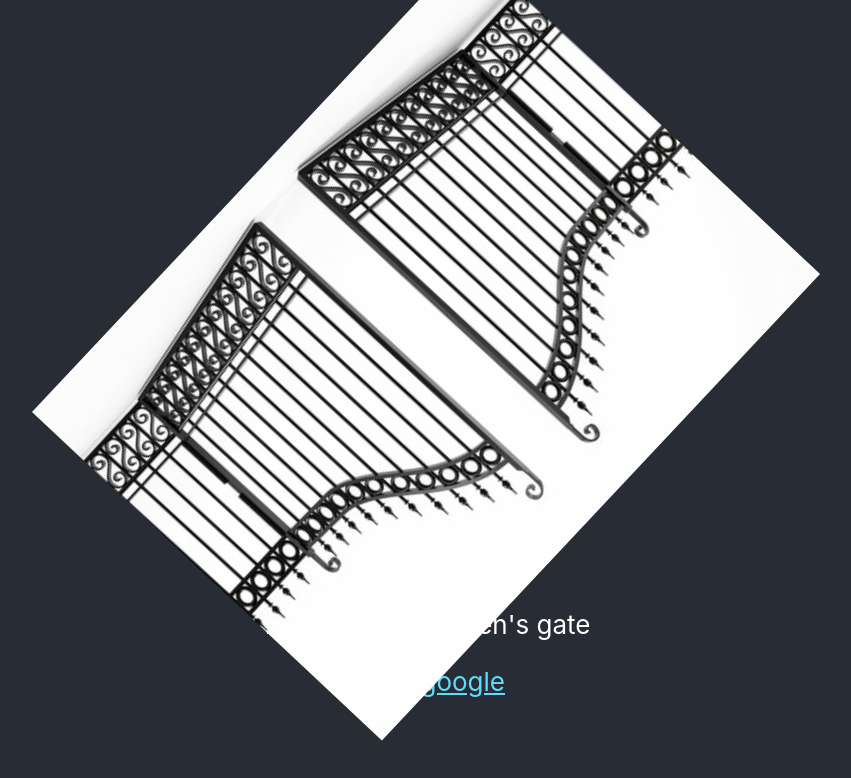
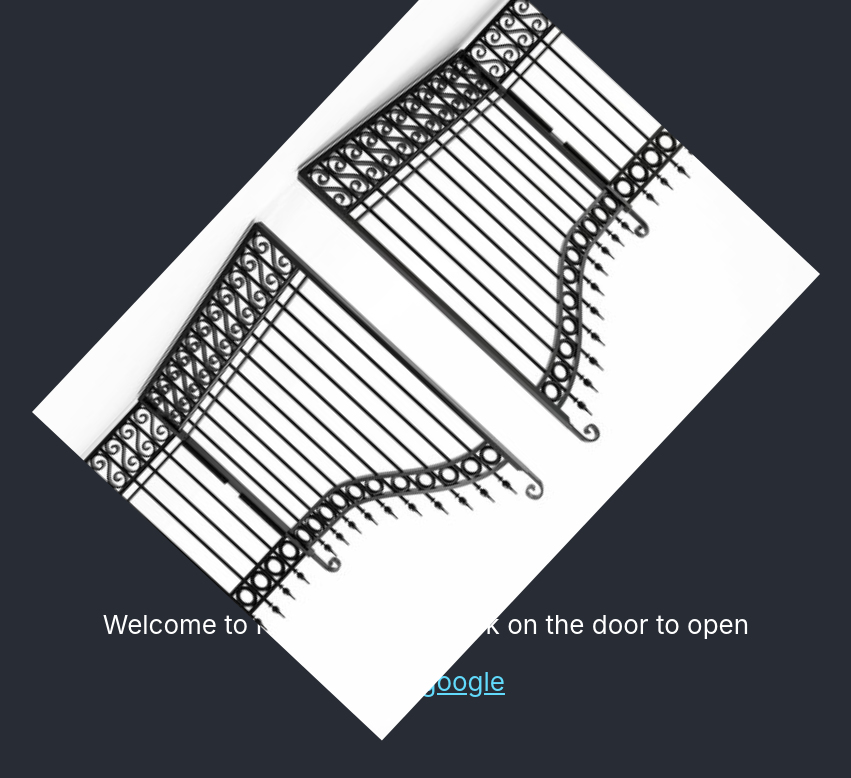
Before and after one commit to k33ngTomide/heavengate, a React (Create React App) app: page / in a window 1280 px wide. Shown: the top 778 px of the page, without its empty margins (214-1065 px from the left). Built offline with nearby package versions, Linux system fonts and the light colour scheme.

Commit message:
eddited the workflow

```diff
--- a/src/App.js
+++ b/src/App.js
@@ -8,6 +8,8 @@ function App() {
         <img src={logo} className="App-logo" alt="logo" />
         <p>
           Welcome to Heaven's gate
+          Click on the door to open
+
         </p>
         <a
           className="App-link"
```
